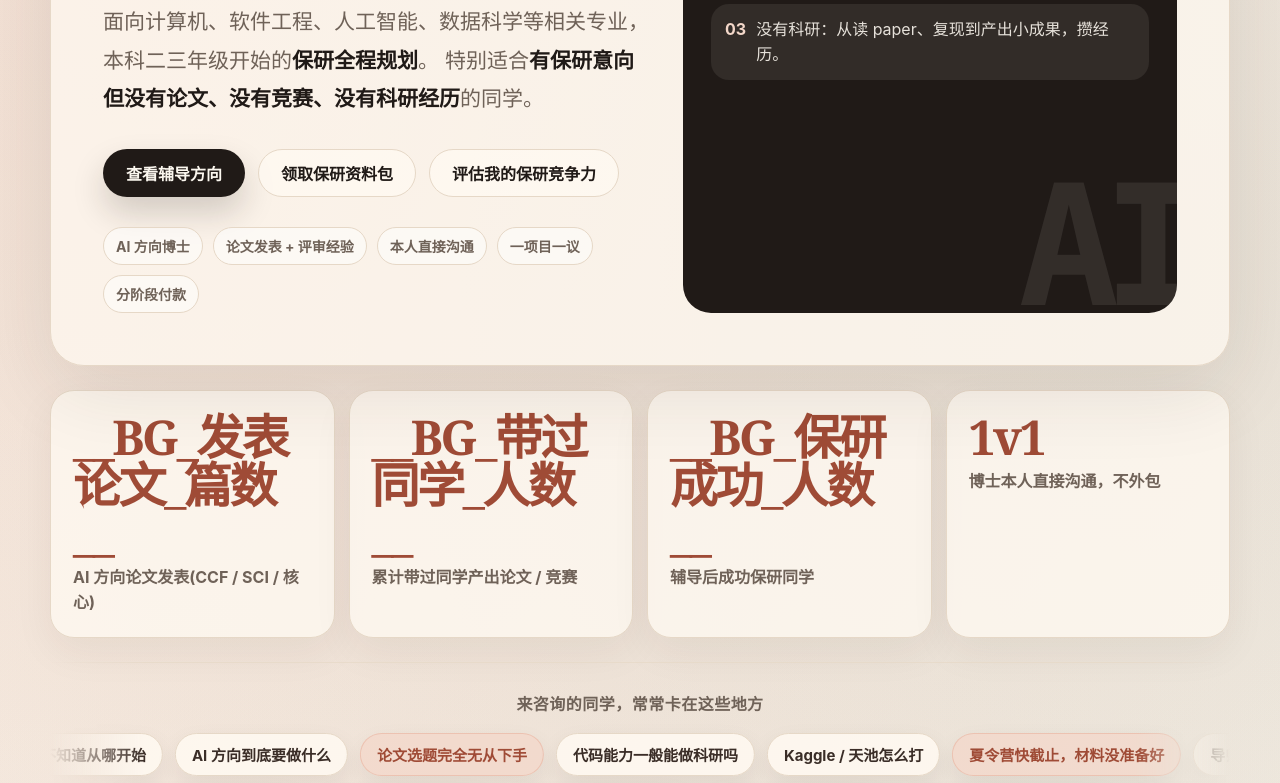
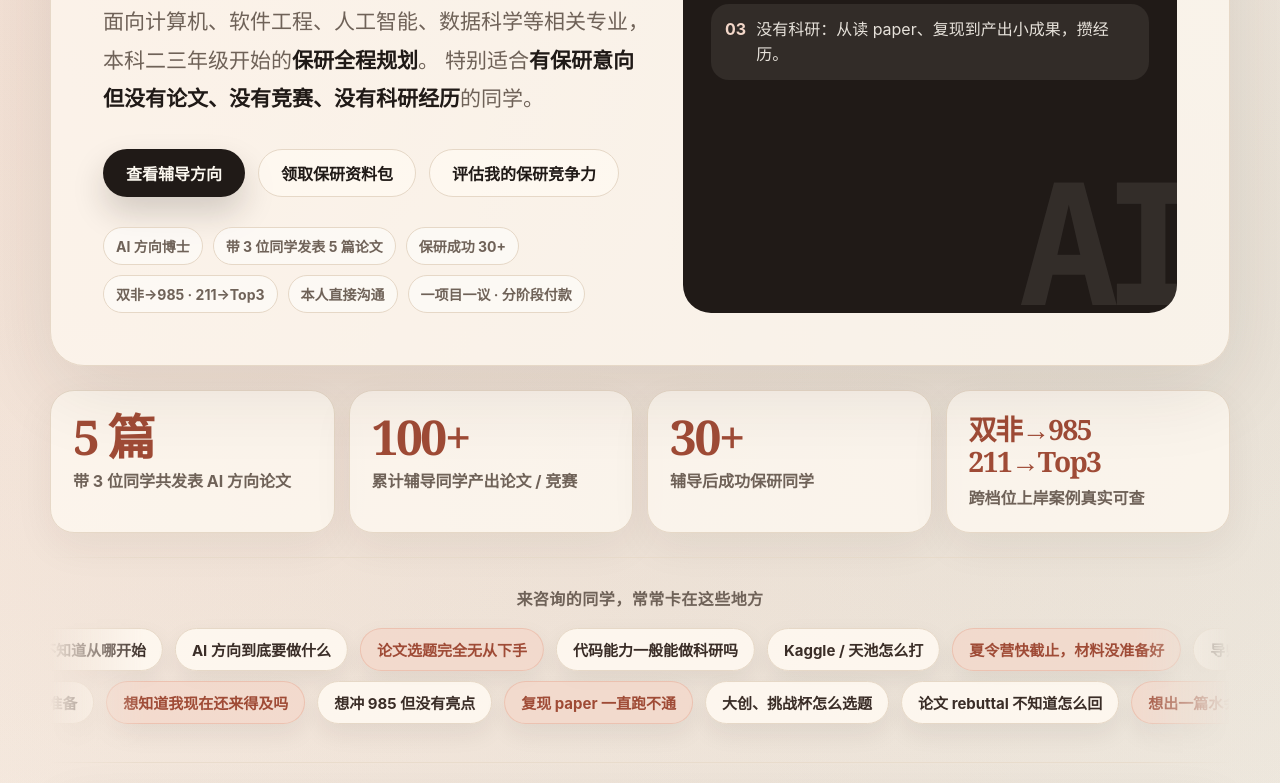
Before and after one commit to BeGuo-Coder/bishefudao, a plain HTML site: page baoyan.html in a window 1280 px wide. Shown: the part 554-1337 px from the top of the page. Drawn offline with Linux system fonts and the light colour scheme.

Commit message:
填充真实背书数据：5篇/100+/30+/双非→985·211→Top3

```diff
--- a/baoyan.html
+++ b/baoyan.html
@@ -1027,10 +1027,11 @@
         </div>
         <div class="trust-row">
           <span>AI 方向博士</span>
-          <span>论文发表 + 评审经验</span>
+          <span>带 3 位同学发表 5 篇论文</span>
+          <span>保研成功 30+</span>
+          <span>双非→985 · 211→Top3</span>
           <span>本人直接沟通</span>
-          <span>一项目一议</span>
-          <span>分阶段付款</span>
+          <span>一项目一议 · 分阶段付款</span>
         </div>
       </div>
 
@@ -1047,20 +1048,20 @@
 
     <section class="stats" aria-label="背书数据">
       <article class="stat">
-        <strong>__BG_发表论文_篇数__</strong>
-        <span>AI 方向论文发表(CCF / SCI / 核心)</span>
+        <strong>5 篇</strong>
+        <span>带 3 位同学共发表 AI 方向论文</span>
       </article>
       <article class="stat">
-        <strong>__BG_带过同学_人数__</strong>
-        <span>累计带过同学产出论文 / 竞赛</span>
+        <strong>100+</strong>
+        <span>累计辅导同学产出论文 / 竞赛</span>
       </article>
       <article class="stat">
-        <strong>__BG_保研成功_人数__</strong>
+        <strong>30+</strong>
         <span>辅导后成功保研同学</span>
       </article>
       <article class="stat">
-        <strong>1v1</strong>
-        <span>博士本人直接沟通，不外包</span>
+        <strong style="font-size: clamp(20px, 3vw, 28px); line-height: 1.15;">双非→985<br>211→Top3</strong>
+        <span>跨档位上岸案例真实可查</span>
       </article>
     </section>
 
```
